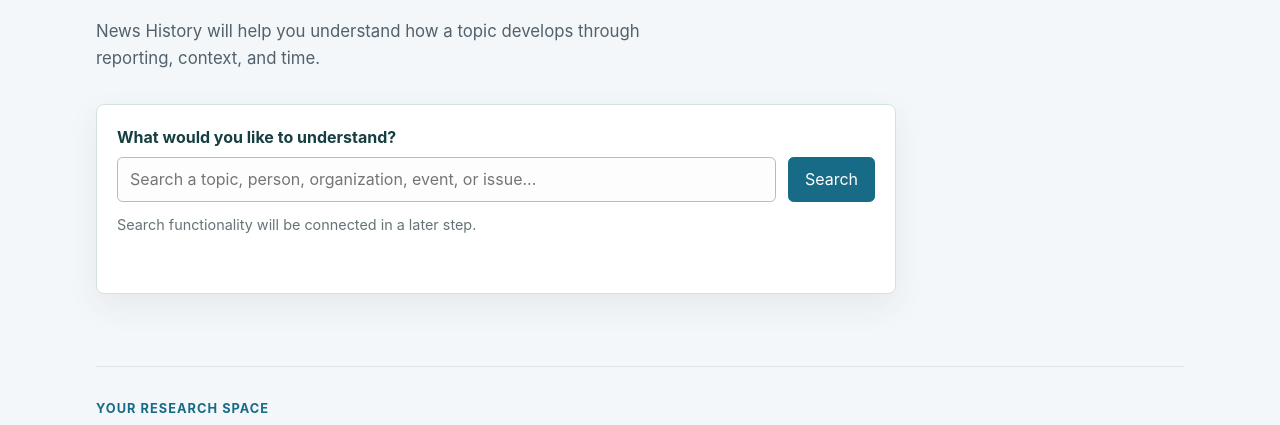
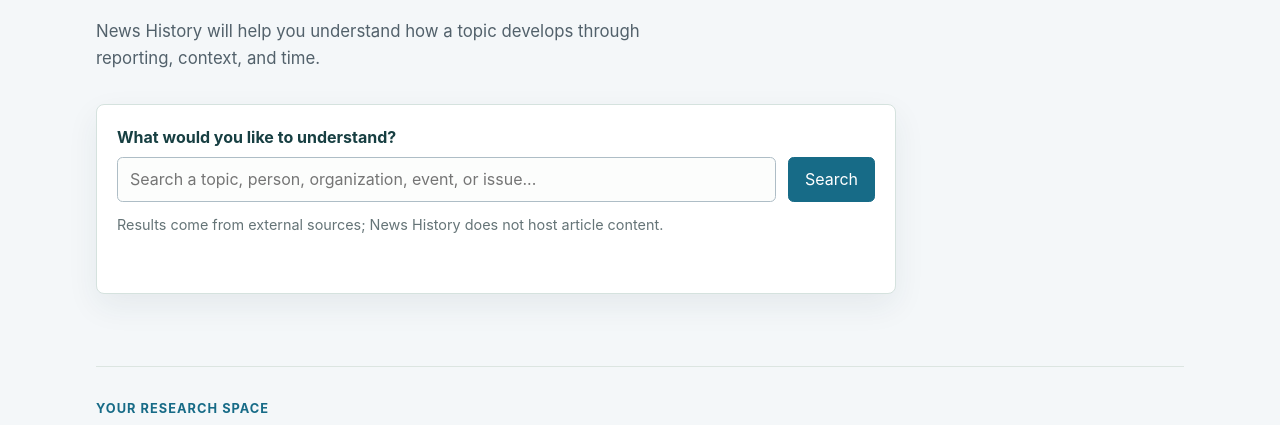
Before and after one commit to anihubus/news_history, a Flask app: page / in a window 1280 px wide. Shown: the part 407-832 px from the top of the page. Run offline with Flask 3, Linux system fonts and the light colour scheme.

Commit message:
updated frontend messages

```diff
--- a/static/js/main.js
+++ b/static/js/main.js
@@ -5,14 +5,21 @@
         const searchButton = searchForm?.querySelector("button[type='submit']");
         const searchStatus = document.querySelector("#search-status");
         const resultsCount = document.querySelector(".results-count");
-        const emptyHeading = document.querySelector(".results-empty h3");
-        const emptyMessage = document.querySelector(".results-empty p");
+        const emptyState = document.querySelector(".results-empty");
+        const resultsList = document.querySelector("#results-list");
+        let requestInProgress = false;
+        const rateLimitMessage = "The news provider is temporarily rate-limited. Please wait a few seconds and try again.";
+        const providerErrorMessage = "The news provider is temporarily unavailable.";
 
-        if (!searchForm || !searchInput || !searchStatus) {
+        if (!searchForm || !searchInput || !searchStatus || !resultsList) {
             return;
         }
 
         const showEmptyState = (heading, message, count = "No results yet") => {
+            emptyState?.classList.remove("is-hidden");
+            const emptyHeading = emptyState?.querySelector("h3");
+            const emptyMessage = emptyState?.querySelector("p");
+
             if (emptyHeading) {
                 emptyHeading.textContent = heading;
             }
@@ -24,8 +31,49 @@
             }
         };
 
+        const clearResults = () => {
+            resultsList.replaceChildren();
+            emptyState?.classList.add("is-hidden");
+        };
+
+        const createArticleCard = (article) => {
+            const card = document.createElement("article");
+            card.className = "article-card";
+
+            const source = document.createElement("p");
+            source.className = "article-source";
+            source.textContent = `${article.publisher || "Unknown source"} · External source`;
+
+            const title = document.createElement("h3");
+            const link = document.createElement("a");
+            link.href = article.url;
+            link.target = "_blank";
+            link.rel = "noopener noreferrer";
+            link.textContent = article.title;
+            title.append(link);
+
+            const date = document.createElement("p");
+            date.className = "article-date";
+            date.textContent = article.publication_date || "Publication date unavailable";
+
+            card.append(source, title, date);
+            return card;
+        };
+
+        const renderResults = (articles) => {
+            clearResults();
+            articles.forEach((article) => resultsList.append(createArticleCard(article)));
+            if (resultsCount) {
+                resultsCount.textContent = `${articles.length} results`;
+            }
+        };
+
         searchForm.addEventListener("submit", async (event) => {
             event.preventDefault();
+
+            if (requestInProgress) {
+                return;
+            }
 
             const query = searchInput.value.trim();
             if (!query) {
@@ -34,6 +82,7 @@
                 return;
             }
 
+            requestInProgress = true;
             searchStatus.textContent = "Searching...";
             searchButton?.setAttribute("disabled", "disabled");
 
@@ -46,19 +95,32 @@
                 const data = await response.json();
 
                 if (!response.ok || !data.success) {
-                    throw new Error(data.error || "The search could not be completed.");
+                    if (response.status === 429 || data.status === "rate_limited") {
+                        throw new Error(rateLimitMessage);
+                    }
+                    throw new Error(providerErrorMessage);
                 }
 
-                searchStatus.textContent = data.message;
-                showEmptyState(
-                    "No articles yet",
-                    data.message,
-                    `${data.results.length} results`
-                );
+                if (data.results.length === 0) {
+                    showEmptyState(
+                        "No articles found",
+                        "No matching coverage was returned for this search.",
+                        "0 results"
+                    );
+                    resultsList.replaceChildren();
+                    searchStatus.textContent = "No articles were returned by the provider.";
+                } else {
+                    renderResults(data.results);
+                    searchStatus.textContent = `${data.results.length} articles found.`;
+                }
             } catch (error) {
-                searchStatus.textContent = error.message || "Unable to connect to the search service.";
-                showEmptyState("Search unavailable", "Try again when the search service is available.");
+                showEmptyState("Search unavailable", "Try again when the news provider is available.");
+                resultsList.replaceChildren();
+                searchStatus.textContent = error.message === rateLimitMessage
+                    ? rateLimitMessage
+                    : providerErrorMessage;
             } finally {
+                requestInProgress = false;
                 searchButton?.removeAttribute("disabled");
             }
         });
--- a/templates/index.html
+++ b/templates/index.html
@@ -35,7 +35,7 @@
                     >
                     <button type="submit">Search</button>
                 </div>
-                <p class="search-note">Search functionality will be connected in a later step.</p>
+                <p class="search-note">Results come from external sources; News History does not host article content.</p>
                 <p class="status" id="search-status" role="status" aria-live="polite"></p>
             </form>
         </section>
@@ -54,6 +54,8 @@
                 <h3>Start with a topic</h3>
                 <p>Results and their historical context will appear here after a search.</p>
             </div>
+
+            <div class="results-list" id="results-list" aria-live="polite"></div>
         </section>
     </main>
 
```
Also changed, not shown: static/css/style.css (+46 -0 lines).
